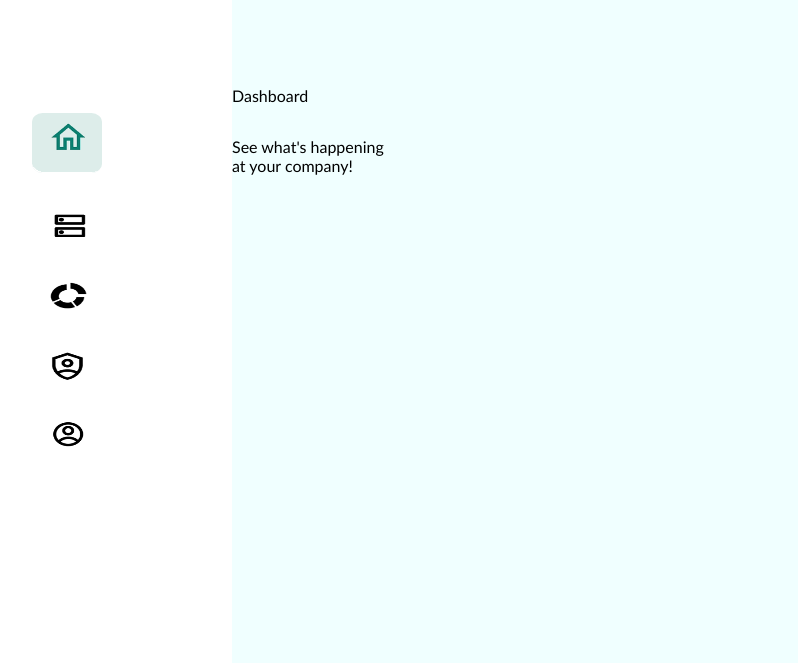
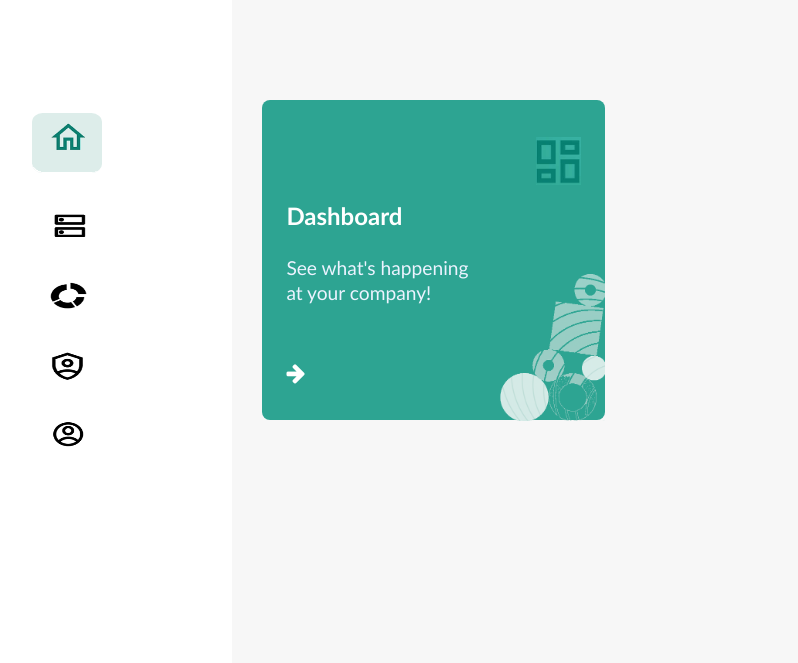
Before and after one commit to vitaliju/bit-home-navigation-exploration, a website: page index.html in a window 1280 px wide. Shown: the part 137-800 px from the top of the page, without its empty margins (68-866 px from the left). Drawn offline with Linux system fonts and the light colour scheme.

Commit message:
homeContainer

```diff
--- a/css/aside.css
+++ b/css/aside.css
@@ -6,9 +6,9 @@ body {
     display: grid;
     grid-template-columns: 18.75rem 1fr;
     margin: 0;
-    background-color: azure;
     min-height: 100vh;
     font-family: 'Gill Sans', 'Gill Sans MT', Calibri, 'Trebuchet MS', sans-serif;
+    background-color: #F7F7F7;
 }
 
 aside {
--- a/css/main.css
+++ b/css/main.css
@@ -4,11 +4,48 @@
 .container {
     display: grid;
     grid-template-columns: 1fr 1fr 1fr;
-    align-items: center;
-    justify-content: space-between;
+    align-items: start;
+    align-content: start;
+    padding: 1.9rem 1.9rem;
+    gap: 1.2rem;
 }
 .homeContainer {
     display: flex;
     flex-direction: column;
-
+    justify-content: center;
+    padding: 2rem 1.5rem;
+    background-color: #2DA492;
+    border-radius: 0.5rem;
+    height: 320px;
+    width: 100%;
 }
+.board-icon {
+    display: flex;
+    width: 45px;
+    margin-top: 37px;
+    margin-left: 250px;
+}
+.homeContainer > .title {
+    font-size: 24px;
+    color: #fff;
+}
+.homeContainer > .text {
+    font-size: 1.2rem;
+    line-height: 1.3em;
+    margin-top: 10px;
+    color: #ECF3FF;
+}
+.bottom {
+    display: flex;
+    align-items: center;
+    justify-content: space-between;
+}
+.board-picture {
+    width: 105px;
+    margin-right: -24px;
+    margin-top: -54px;
+}
+.fa {
+    color: #fff;
+    font-size: 22px;
+}
--- a/index.html
+++ b/index.html
@@ -26,12 +26,12 @@
         </header>
         <div class="container">
             <div class="homeContainer">
-                <img src="#" alt="">
-                <p>Dashboard</p>
-                <p>See what's happening <br>at your company!</p>
-                <div>
-                    <img src="" alt="">
-                    <img src="" alt="">
+                <img class="board-icon" src="./img/main-img/icon1.jpg" alt="">
+                <h1 class="title">Dashboard</h1>
+                <p class="text">See what's happening <br>at your company!</p>
+                <div class="bottom">
+                    <i class="fa fa-arrow-right" aria-hidden="true"></i>
+                    <img class="board-picture" src="./img/main-img/picture1.png" alt="">
                 </div>
             </div>
         </div>
```
Also changed, not shown: img/main-img/icon1.jpg (added), img/main-img/picture1.png (added), 1 other file.
